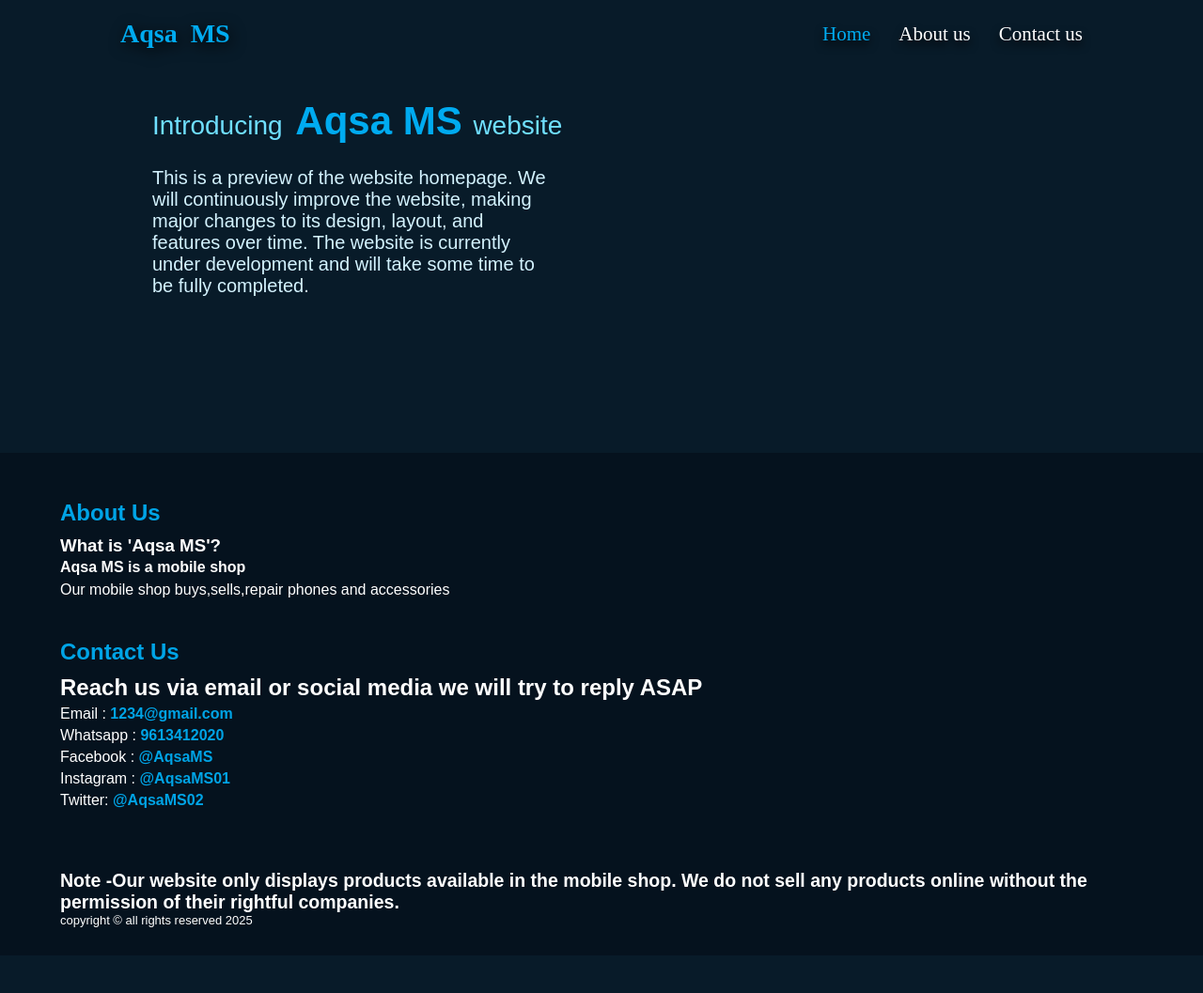
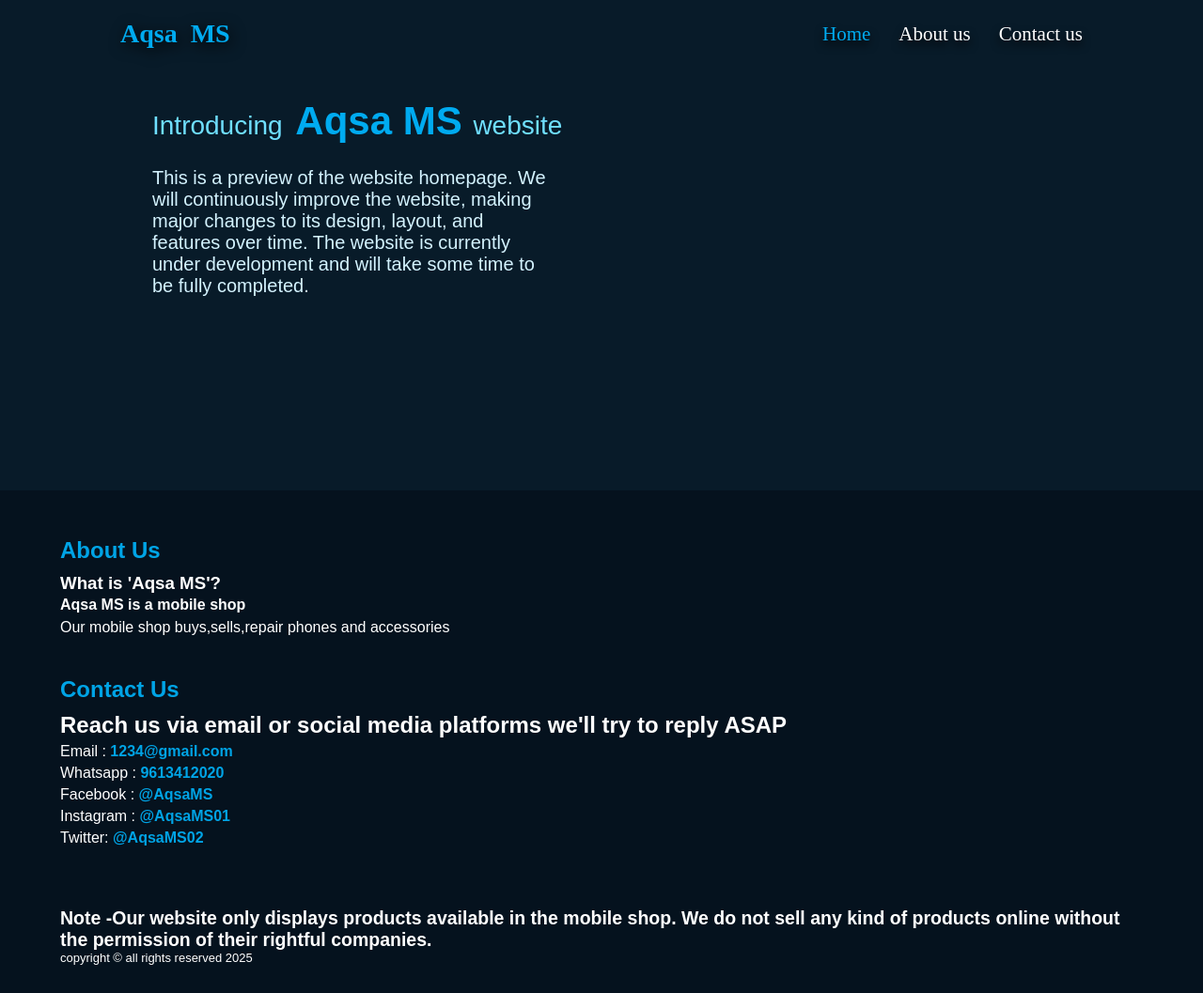
Before and after one commit to mzsking/my-ecommerce-homepage, a plain HTML site: page index.html in a window 1280 px wide. Shown: the whole page at 94% size. Before the commit the page ends 1017 px from the top, so only its background shows below. Drawn offline with Linux system fonts and the light colour scheme.

Commit message:
Update index.html

```diff
--- a/index.html
+++ b/index.html
@@ -68,8 +68,9 @@
 
         .section-1 {
             max-width: 90vw;
-            min-height: 50vh;
+            min-height: 55svh;
             margin: 0 auto;
+            padding-bottom: 40px
         }
 
         .section-1 .introduction {
@@ -323,7 +324,7 @@
         </div>
         <div id="contact">
             <h1>Contact Us</h1>
-            <h2>Reach us via email or social media we will try to reply ASAP</h2>
+            <h2>Reach us via email or social media platforms we'll try to reply ASAP</h2>
             <ul class="contact-list">
                 <li>Email : <a href="mailto:1234@gmail.com">1234@gmail.com</a></li>
                 <li>Whatsapp : <a href="whatsapp.myprofile.com">9613412020</a></li>
@@ -333,7 +334,7 @@
             </ul>
         </div>
         <div class="disclaimer">
-            <h2> Note -Our website only displays products available in the mobile shop. We do not sell any products online without the permission of their rightful companies.</h2>
+            <h2> Note -Our website only displays products available in the mobile shop. We do not sell any kind of products online without the permission of their rightful companies.</h2>
             copyright &copy; all rights reserved 2025
         </div>
     </footer>
```
